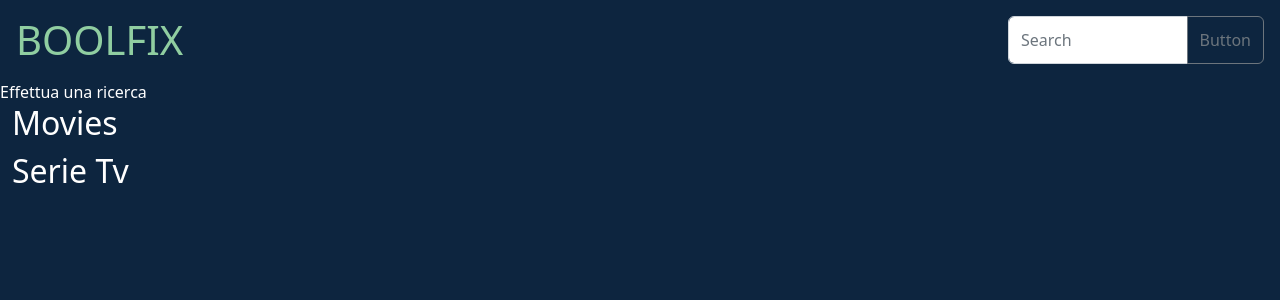
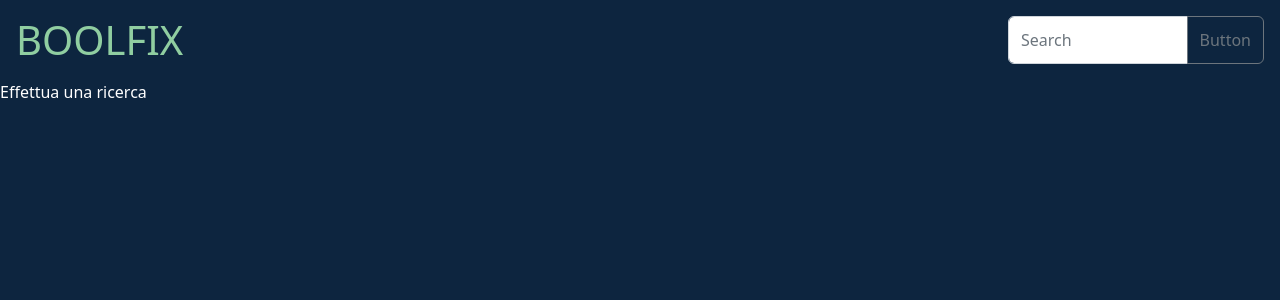
Before and after one commit to marikadiblasio/vite-boolflix, a Vue app: page / in a window 1280 px wide. Shown: the top 300 px of the page. Built offline with nearby package versions, Linux system fonts and the light colour scheme.

Commit message:
add keyup eventlistener

```diff
--- a/src/App.vue
+++ b/src/App.vue
@@ -2,8 +2,11 @@
   <div>
     <HeaderComponent @doSearch="getData" />
     <div class="text-white" v-if="!store.search.query">Effettua una ricerca</div>
-    <CardList />
-    <tvList />
+    <div v-else>
+      <CardList />
+      <tvList />
+    </div>
+
   </div>
 </template>
 
--- a/src/components/HeaderComponent.vue
+++ b/src/components/HeaderComponent.vue
@@ -3,7 +3,7 @@
         <h1 class="text-uppercase m-3 w-20">Boolfix</h1>
         <div class="input-group m-3 w-20">
             <input type="text" class="form-control" placeholder="Search" name="searchString" v-model="store.search.query">
-            <button @click.prevent="$emit('doSearch')" class="btn btn-outline-secondary" type="button">Button</button>
+            <button @keyup.enter="$emit('doSearch')" @click.prevent="$emit('doSearch')" class="btn btn-outline-secondary" type="button">Button</button>
         </div>
     </header>
 </template>
```
